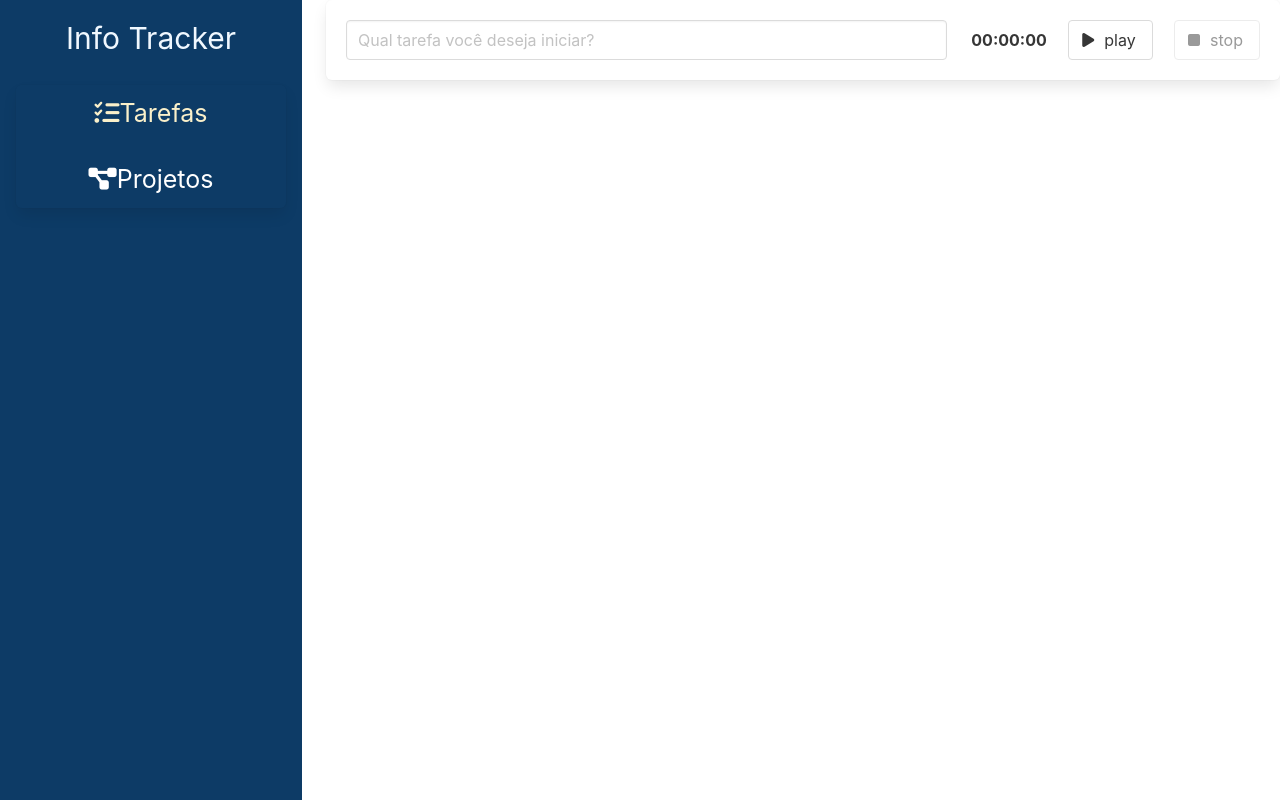
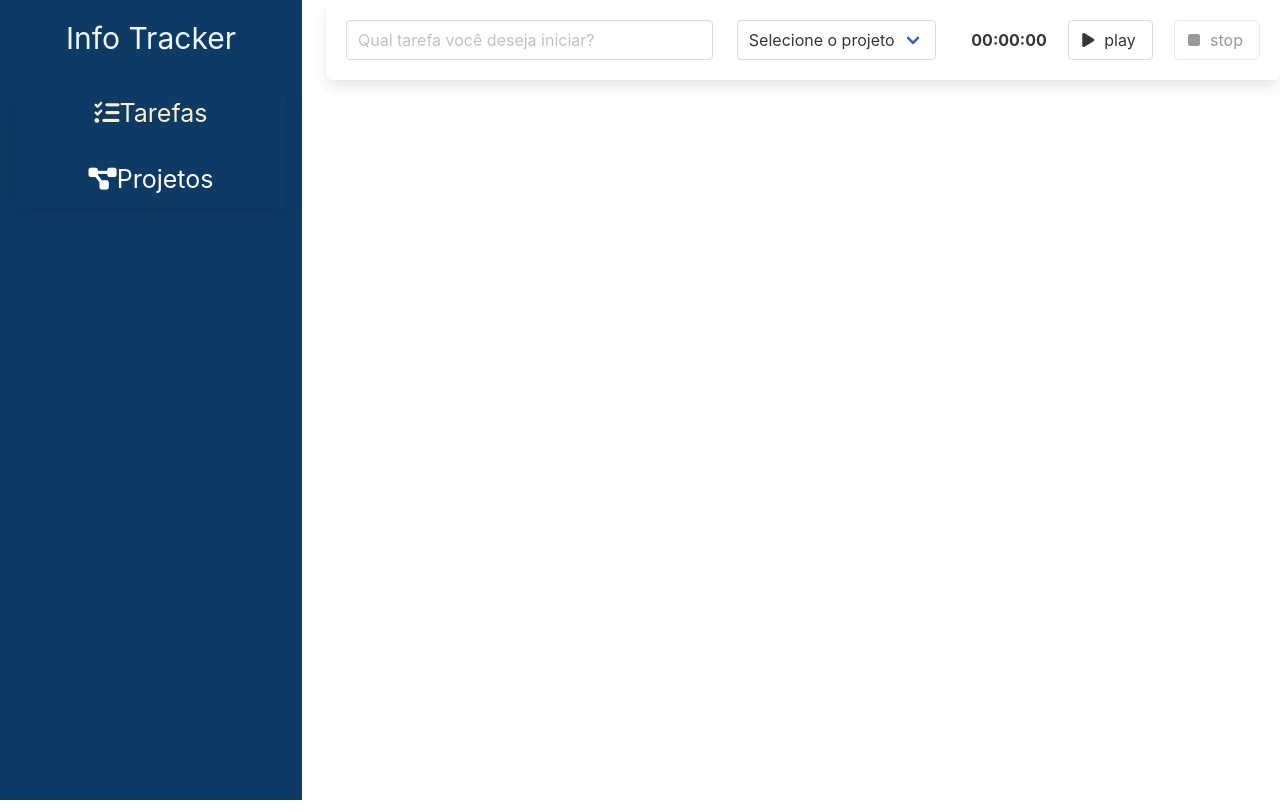
Before and after one commit to vagnersantosdasilva/info-tracker, a Vue app: page / in a window 1280 px wide. Built offline with nearby package versions, Linux system fonts and the light colour scheme.

Commit message:
comunicacao entre componentes com vuex

```diff
--- a/src/components/Formulario.vue
+++ b/src/components/Formulario.vue
@@ -1,8 +1,22 @@
 <template>
     <div class="box">
         <div class="columns">
-            <div class="column is-8" role="form" aria-label="Formulário para criação de nova tarefa">
+            <div class="column is-5" role="form" aria-label="Formulário para criação de nova tarefa">
                 <input type="text" class="input" placeholder="Qual tarefa você deseja iniciar?" v-model="descricao"/>
+            </div>
+            <div class="column is-3">
+                <div class="select">
+                    <select v-model="idProjeto">
+                        <option value="">Selecione o projeto</option>
+                        <option
+                            :value="projeto.id"
+                            v-for="projeto in projetos"
+                            :key="projeto.id"
+                        >
+                            {{ projeto.nome }}
+                        </option>
+                    </select>
+                </div>
             </div>
             <div class="column">
                 <Temporizador @finalizarCronometro="finalizar" />
@@ -12,8 +26,10 @@
     </div>
 </template>
 <script lang="ts">
-import { defineComponent } from 'vue'
+import { computed, defineComponent } from 'vue'
 import Temporizador from './Temporizador.vue'
+import { useStore } from 'vuex';
+import { key } from '@/store';
 export default defineComponent({
     // eslint-disable-next-line vue/multi-word-component-names
     name: 'Formulario',
@@ -23,16 +39,24 @@
     },
     data() {
         return {
-            descricao: ''
+            descricao: '',
+            idProjeto: ''
         };
     },
     methods:{
         finalizar (tempo: number) : void {
             this.$emit('aoSalvarTarefa', {
                 duracaoEmSegundos: tempo,
-                descricao: this.descricao
+                descricao: this.descricao,
+                projeto : this.projetos.find(p => p.id == this.idProjeto)
             })
             this.descricao = ''
+        }
+    },
+    setup () {
+        const store = useStore(key)
+        return {
+            projetos : computed(()=>store.state.projetos)
         }
     }
 })
--- a/src/interfaces/ITarefa.ts
+++ b/src/interfaces/ITarefa.ts
@@ -1,4 +1,7 @@
+import IProjeto from "./IProjeto"
+
 export default interface ITarefa {
     duracaoEmSegundos:number,
     descricao: string
+    projeto : IProjeto
 }
--- a/src/main.ts
+++ b/src/main.ts
@@ -1,7 +1,11 @@
 import { createApp } from 'vue'
 import App from './App.vue'
 import router from './router'
-import store from './store'
+
 import '@fortawesome/fontawesome-free/css/all.css'
+import { store, key } from './store'
 
-createApp(App).use(store).use(router).mount('#app')
+createApp(App)
+.use(router)
+.use(store, key)
+.mount('#app')
--- a/src/store/index.ts
+++ b/src/store/index.ts
@@ -1,14 +1,28 @@
-import { createStore } from 'vuex'
 
-export default createStore({
+import IProjeto from '@/interfaces/IProjeto'
+import { InjectionKey } from 'vue'
+import { Store, createStore, useStore as vuexUseStore} from 'vuex'
+
+interface Estado {
+  projetos : IProjeto[]
+}
+export const key: InjectionKey<Store<Estado>> = Symbol()
+
+export const store = createStore<Estado>({
   state: {
-  },
-  getters: {
+    projetos: []
   },
   mutations: {
-  },
-  actions: {
-  },
-  modules: {
+    'ADICIONA_PROJETO'(state, nomeDoProjeto: string) {
+      const projeto = {
+        id: new Date().toISOString(),
+        nome: nomeDoProjeto
+      } as IProjeto
+      state.projetos.push(projeto)
+    }
   }
 })
+
+export function useStore (): Store<Estado> {
+  return vuexUseStore(key)
+}
--- a/src/views/Projetos.vue
+++ b/src/views/Projetos.vue
@@ -33,25 +33,38 @@
 </template>
 
 <script lang="ts">
-import IProjeto from '@/interfaces/IProjeto';
-import { defineComponent } from 'vue'
+//import IProjeto from '@/interfaces/IProjeto';
+//import { key } from '@/store';
+import { computed, defineComponent } from 'vue'
+//import { useStore } from 'vuex';
+import { useStore } from '@/store'
+
 export default defineComponent({
     // eslint-disable-next-line vue/multi-word-component-names
     name: 'Projetos',
     data () {
         return {
             nomeDoProjeto: '',
-            projetos : [] as IProjeto[]
+            //projetos : [] as IProjeto[]
         }
     },
     methods: {
         salvar () {
-            const projeto : IProjeto = {
-                nome : this.nomeDoProjeto,
-                id : new Date().toISOString()
-            }
-            this.projetos.push(projeto)
+            // const projeto : IProjeto = {
+            //     nome : this.nomeDoProjeto,
+            //     id : new Date().toISOString()
+            // }
+            //this.projetos.push(projeto)
+            this.store.commit ('ADICIONA_PROJETO', this.nomeDoProjeto)
             this.nomeDoProjeto =''
+        }
+    },
+    setup () {
+        const store = useStore()
+        return {
+            store,
+            // eslint-disable-next-line vue/no-dupe-keys
+            projetos : computed(()=>store.state.projetos),
         }
     }
 
```
